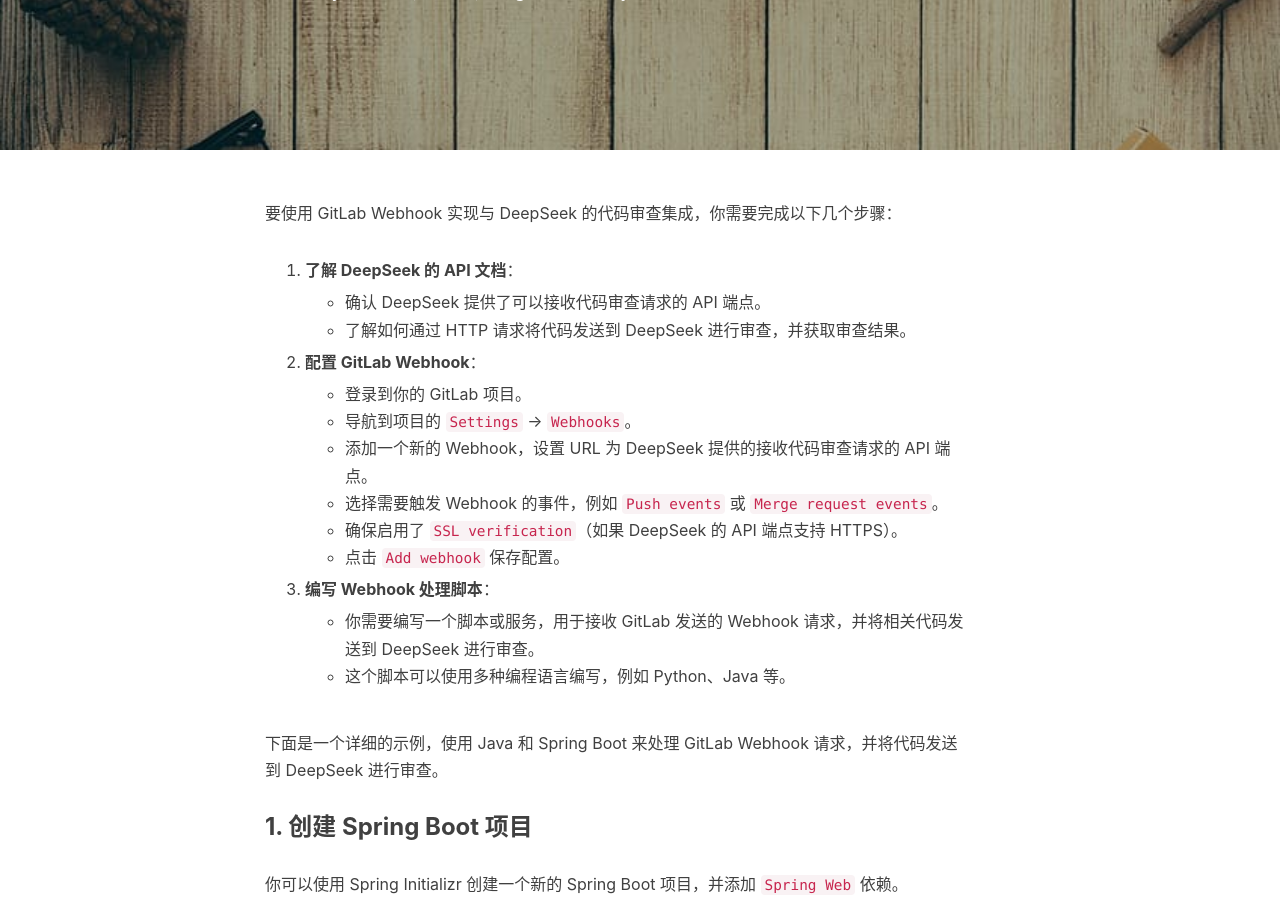
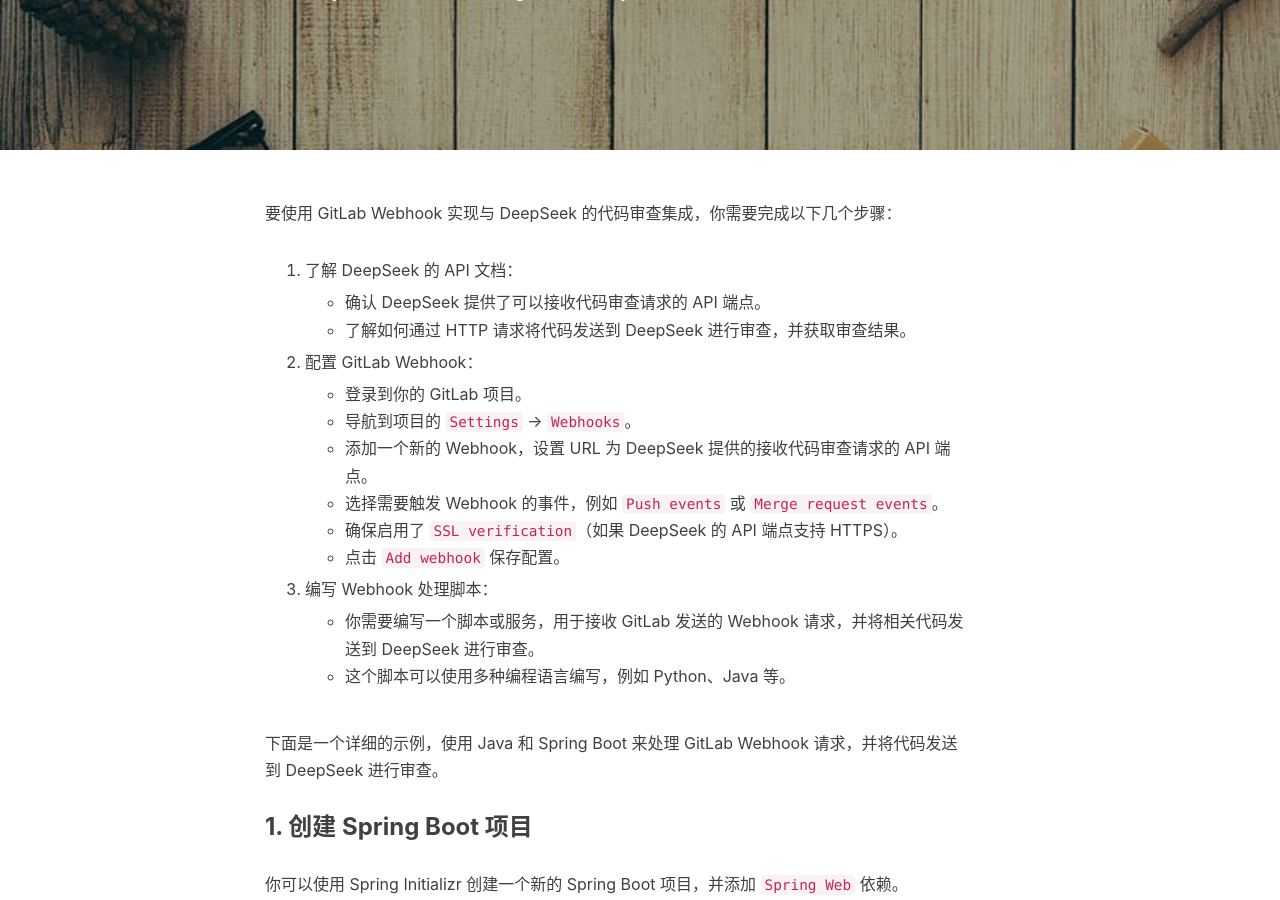
Before and after one commit to minggaowang/minggaowang.github.io, a Jekyll site: the page built from _posts/2025-02-24-使用DeepSeek 的代码审查集成.MD, in a window 1280 px wide and 900 px high, scrolled down 333 px. Built offline with Jekyll 4.4.1, drawn with Linux system fonts in a browser that asks for light colours; nearby versions of some CDN libraries; our own code applies the rules of GitHub Pages for plain Markdown files; comment, search, counter and statistics services are not loaded.

Commit message:
修改内容格式

```diff
--- a/_posts/2025-02-24-使用DeepSeek 的代码审查集成.MD
+++ b/_posts/2025-02-24-使用DeepSeek 的代码审查集成.MD
@@ -1,10 +1,10 @@
 要使用 GitLab Webhook 实现与 DeepSeek 的代码审查集成，你需要完成以下几个步骤：
 
-1. **了解 DeepSeek 的 API 文档**：
+1. 了解 DeepSeek 的 API 文档：
 
    - 确认 DeepSeek 提供了可以接收代码审查请求的 API 端点。
    - 了解如何通过 HTTP 请求将代码发送到 DeepSeek 进行审查，并获取审查结果。
-2. **配置 GitLab Webhook**：
+2. 配置 GitLab Webhook：
 
    - 登录到你的 GitLab 项目。
    - 导航到项目的 `Settings` -> `Webhooks`。
@@ -12,7 +12,7 @@
    - 选择需要触发 Webhook 的事件，例如 `Push events` 或 `Merge request events`。
    - 确保启用了 `SSL verification`（如果 DeepSeek 的 API 端点支持 HTTPS）。
    - 点击 `Add webhook` 保存配置。
-3. **编写 Webhook 处理脚本**：
+3. 编写 Webhook 处理脚本：
 
    - 你需要编写一个脚本或服务，用于接收 GitLab 发送的 Webhook 请求，并将相关代码发送到 DeepSeek 进行审查。
    - 这个脚本可以使用多种编程语言编写，例如 Python、Java 等。
```
